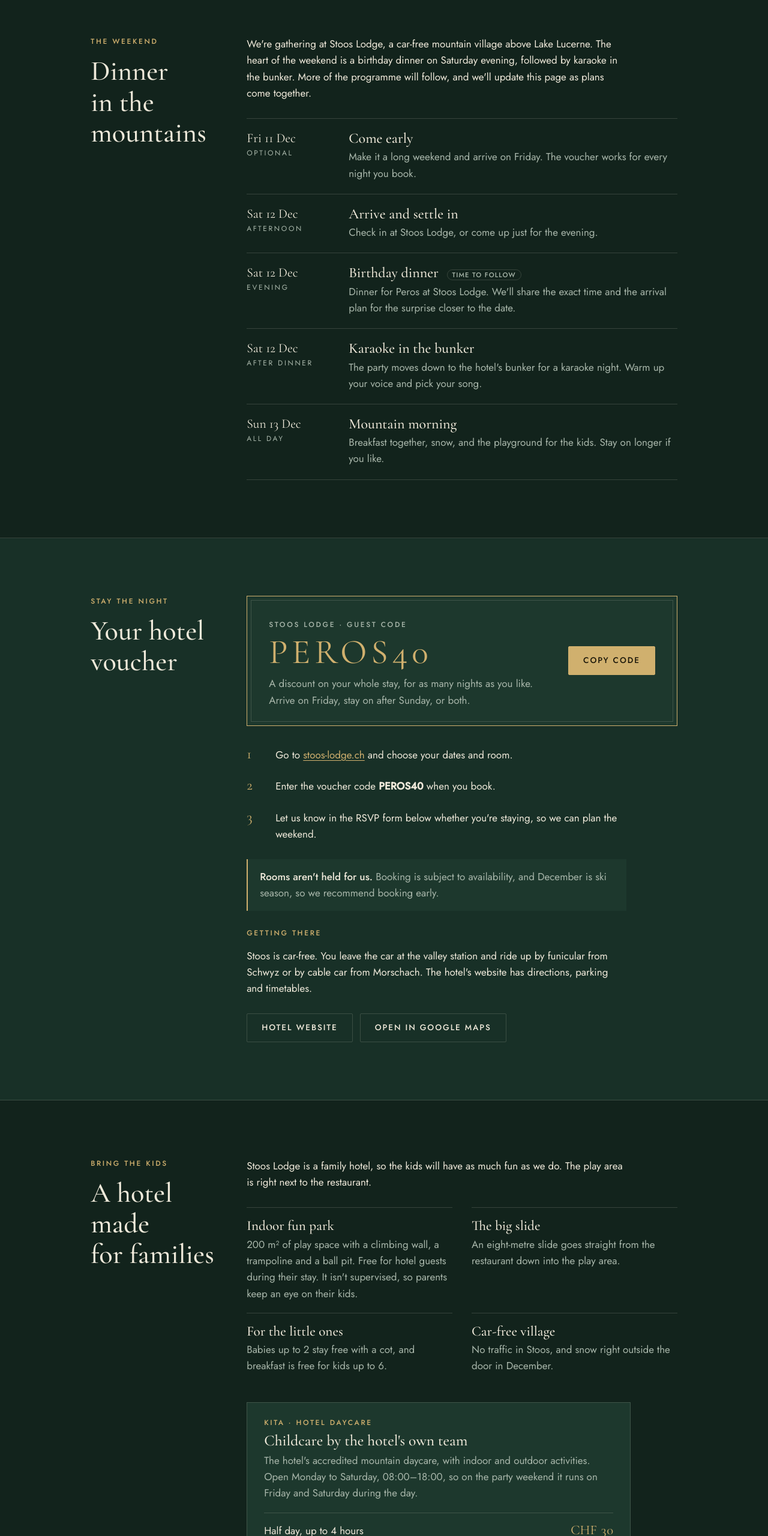
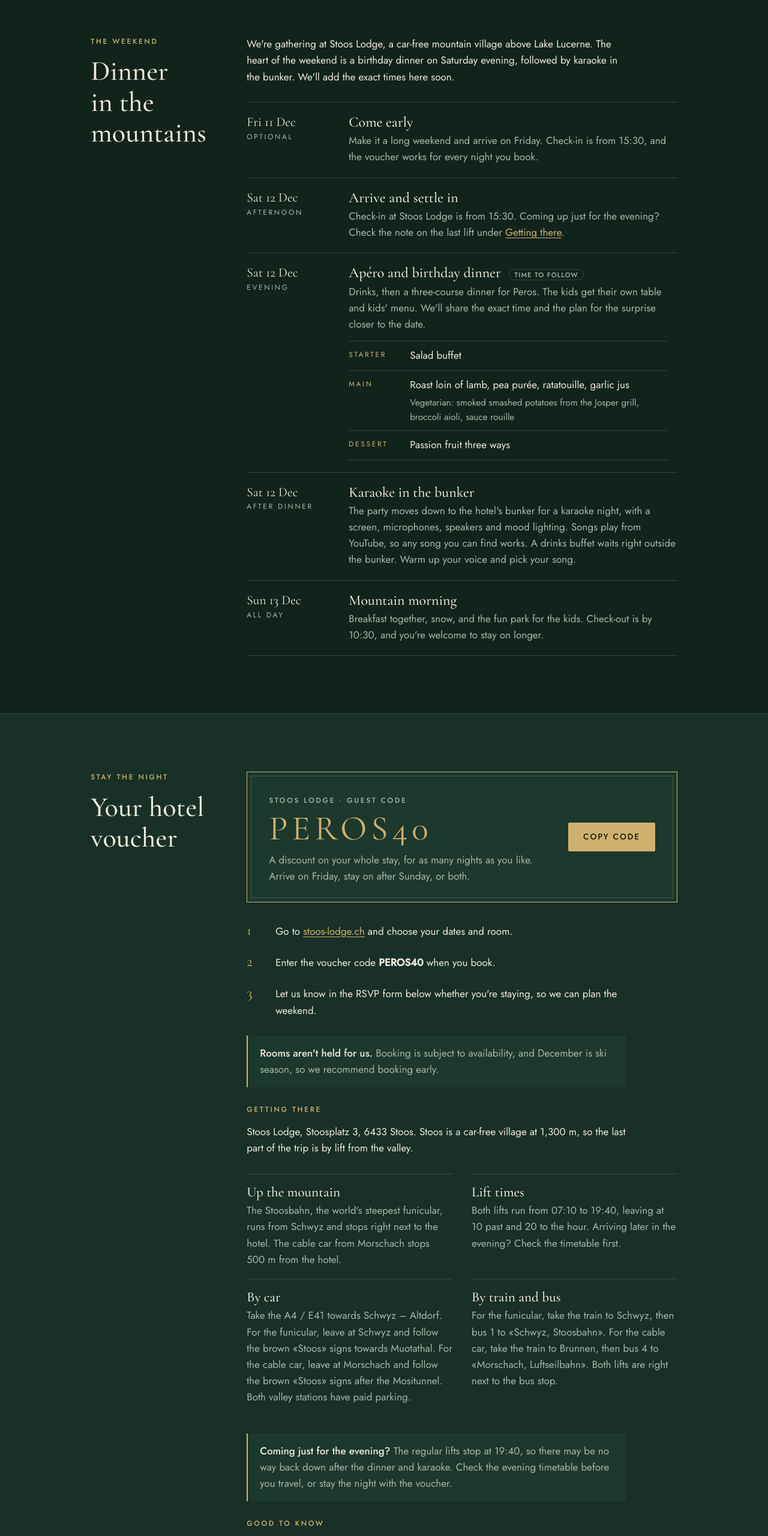
Before and after one commit to esaygin/Peros40, a plain HTML site: page index.html in a window 1280 px wide. Shown: the part 964-3524 px from the top of the page at 60% size. Drawn offline with nearby package versions, Linux system fonts and the light colour scheme; a web font is replaced by a local one.

Commit message:
Add dinner menu, karaoke details, travel info and Kita contact
Uses the hotel's guest information: address, lifts and timetable, car
and public transport directions, paid parking, check-in and check-out
times, and sauna and fitness prices. Adds a note for evening-only
guests about the last lift, the three-course menu, the karaoke setup
and drinks buffet, and how to register with the Kita.

Co-Authored-By: Claude Opus 5.5 <noreply@anthropic.com>
Claude-Session: https://claude.ai/code/session_017mKyCCmi4jL3fB4x1NGHkv

```diff
--- a/index.html
+++ b/index.html
@@ -245,6 +245,13 @@ fieldset { border: 0; margin: 0; padding: 0; display: grid; gap: 10px; min-width
 .rates div { display: flex; justify-content: space-between; align-items: baseline; gap: 16px; padding-block: 10px; border-bottom: 1px solid var(--line); }
 .rates dt { color: var(--ink); }
 .rates dd { margin: 0; font-family: var(--display); font-size: 1.4rem; color: var(--accent); font-variant-numeric: tabular-nums; white-space: nowrap; }
+.menu { margin: 14px 0 0; display: grid; border-top: 1px solid var(--line); max-width: 52ch; }
+.menu div { display: grid; grid-template-columns: 90px minmax(0, 1fr); gap: 12px; padding-block: 10px; border-bottom: 1px solid var(--line); }
+.menu dt { font-size: 0.75rem; letter-spacing: var(--label-track); text-transform: uppercase; color: var(--accent); padding-top: 3px; }
+.menu dd { margin: 0; color: var(--ink); }
+.menu dd span { display: block; margin-top: 4px; color: var(--muted); font-size: 0.95rem; }
+.kita-book { display: grid; gap: 8px; }
+.contact { font-size: 1.05rem; overflow-wrap: anywhere; }
 .choices.four { grid-template-columns: repeat(2, minmax(0, 1fr)); }
 .features p { color: var(--muted); }
 .hp { position: absolute; left: -9999px; width: 1px; height: 1px; overflow: hidden; }
@@ -338,27 +345,33 @@ footer .sig { font-family: var(--display); font-size: 1.8rem; color: var(--ink);
         <h2>Dinner in the mountains</h2>
       </div>
       <div class="body">
-        <p class="prose">We're gathering at Stoos Lodge, a car-free mountain village above Lake Lucerne. The heart of the weekend is a birthday dinner on Saturday evening, followed by karaoke in the bunker. More of the programme will follow, and we'll update this page as plans come together.</p>
+        <p class="prose">We're gathering at Stoos Lodge, a car-free mountain village above Lake Lucerne. The heart of the weekend is a birthday dinner on Saturday evening, followed by karaoke in the bunker. We'll add the exact times here soon.</p>
         <ol class="schedule">
           <li>
             <div class="when">Fri 11 Dec<span>Optional</span></div>
-            <div><h3>Come early</h3><p>Make it a long weekend and arrive on Friday. The voucher works for every night you book.</p></div>
+            <div><h3>Come early</h3><p>Make it a long weekend and arrive on Friday. Check-in is from 15:30, and the voucher works for every night you book.</p></div>
           </li>
           <li>
             <div class="when">Sat 12 Dec<span>Afternoon</span></div>
-            <div><h3>Arrive and settle in</h3><p>Check in at Stoos Lodge, or come up just for the evening.</p></div>
+            <div><h3>Arrive and settle in</h3><p>Check-in at Stoos Lodge is from 15:30. Coming up just for the evening? Check the note on the last lift under <a href="#stay">Getting there</a>.</p></div>
           </li>
           <li>
             <div class="when">Sat 12 Dec<span>Evening</span></div>
-            <div><h3>Birthday dinner <span class="tbd">Time to follow</span></h3><p>Dinner for Peros at Stoos Lodge. We'll share the exact time and the arrival plan for the surprise closer to the date.</p></div>
+            <div><h3>Apéro and birthday dinner <span class="tbd">Time to follow</span></h3><p>Drinks, then a three-course dinner for Peros. The kids get their own table and kids' menu. We'll share the exact time and the plan for the surprise closer to the date.</p>
+              <dl class="menu">
+                <div><dt>Starter</dt><dd>Salad buffet</dd></div>
+                <div><dt>Main</dt><dd>Roast loin of lamb, pea purée, ratatouille, garlic jus<span>Vegetarian: smoked smashed potatoes from the Josper grill, broccoli aioli, sauce rouille</span></dd></div>
+                <div><dt>Dessert</dt><dd>Passion fruit three ways</dd></div>
+              </dl>
+            </div>
           </li>
           <li>
             <div class="when">Sat 12 Dec<span>After dinner</span></div>
-            <div><h3>Karaoke in the bunker</h3><p>The party moves down to the hotel's bunker for a karaoke night. Warm up your voice and pick your song.</p></div>
+            <div><h3>Karaoke in the bunker</h3><p>The party moves down to the hotel's bunker for a karaoke night, with a screen, microphones, speakers and mood lighting. Songs play from YouTube, so any song you can find works. A drinks buffet waits right outside the bunker. Warm up your voice and pick your song.</p></div>
           </li>
           <li>
             <div class="when">Sun 13 Dec<span>All day</span></div>
-            <div><h3>Mountain morning</h3><p>Breakfast together, snow, and the playground for the kids. Stay on longer if you like.</p></div>
+            <div><h3>Mountain morning</h3><p>Breakfast together, snow, and the fun park for the kids. Check-out is by 10:30, and you're welcome to stay on longer.</p></div>
           </li>
         </ol>
       </div>
@@ -388,7 +401,18 @@ footer .sig { font-family: var(--display); font-size: 1.8rem; color: var(--ink);
         <p class="note"><strong>Rooms aren't held for us.</strong> Booking is subject to availability, and December is ski season, so we recommend booking early.</p>
         <div class="prose">
           <p class="label">Getting there</p>
-          <p>Stoos is car-free. You leave the car at the valley station and ride up by funicular from Schwyz or by cable car from Morschach. The hotel's website has directions, parking and timetables.</p>
+          <p>Stoos Lodge, Stoosplatz 3, 6433 Stoos. Stoos is a car-free village at 1,300&nbsp;m, so the last part of the trip is by lift from the valley.</p>
+        </div>
+        <ul class="features">
+          <li><h3>Up the mountain</h3><p>The Stoosbahn, the world's steepest funicular, runs from Schwyz and stops right next to the hotel. The cable car from Morschach stops 500&nbsp;m from the hotel.</p></li>
+          <li><h3>Lift times</h3><p>Both lifts run from 07:10 to 19:40, leaving at 10 past and 20 to the hour. Arriving later in the evening? Check the timetable first.</p></li>
+          <li><h3>By car</h3><p>Take the A4 / E41 towards Schwyz – Altdorf. For the funicular, leave at Schwyz and follow the brown «Stoos» signs towards Muotathal. For the cable car, leave at Morschach and follow the brown «Stoos» signs after the Mositunnel. Both valley stations have paid parking.</p></li>
+          <li><h3>By train and bus</h3><p>For the funicular, take the train to Schwyz, then bus 1 to «Schwyz, Stoosbahn». For the cable car, take the train to Brunnen, then bus 4 to «Morschach, Luftseilbahn». Both lifts are right next to the bus stop.</p></li>
+        </ul>
+        <p class="note"><strong>Coming just for the evening?</strong> The regular lifts stop at 19:40, so there may be no way back down after the dinner and karaoke. Check the evening timetable before you travel, or stay the night with the voucher.</p>
+        <div class="prose">
+          <p class="label">Good to know</p>
+          <p>Check-in from 15:30, check-out by 10:30. Sauna and fitness aren't included in the room price. You can add them for CHF 12 per person per day, or fitness only for CHF 6, subject to availability.</p>
         </div>
         <div class="links">
           <a class="btn ghost" href="https://stoos-lodge.ch/" target="_blank" rel="noopener">Hotel website</a>
@@ -423,7 +447,10 @@ footer .sig { font-family: var(--display); font-size: 1.8rem; color: var(--ink);
             <div><dt>Full day, more than 4 hours</dt><dd>CHF 60</dd></div>
             <div><dt>Lunch</dt><dd>CHF 10</dd></div>
           </dl>
-          <p class="muted">The hotel asks for registration in advance so it can plan staff. Tell us in the RSVP form if you're interested and we'll pass the numbers on.</p>
+          <div class="kita-book">
+            <p class="muted">Please register in advance so the Kita can plan staff. Contact the Kita directly with each child's name and age and the times you'd like.</p>
+            <p class="contact"><a href="tel:+41418179970">041 817 99 70</a> · <a href="mailto:bergkita@stoos-hotels.ch">bergkita@stoos-hotels.ch</a></p>
+          </div>
         </div>
         <p class="muted">Rates for hotel guests, as quoted by the hotel. Other details are from the hotel's family page.</p>
         <div class="links">
@@ -490,7 +517,7 @@ footer .sig { font-family: var(--display); font-size: 1.8rem; color: var(--ink);
 
               <fieldset id="kitaField" hidden>
                 <legend>Interested in the hotel Kita?</legend>
-                <p class="hint">Daycare on Friday and Saturday, 08:00–18:00. <a href="#kids">Rates and details</a></p>
+                <p class="hint">Daycare on Friday and Saturday, 08:00–18:00. <a href="#kids">Rates and how to register</a></p>
                 <div class="choices four">
                   <label class="choice"><input type="radio" name="kita" value="No" id="kitaNo"><span>No, thanks</span></label>
                   <label class="choice"><input type="radio" name="kita" value="Maybe" id="kitaMaybe"><span>Maybe</span></label>
```
